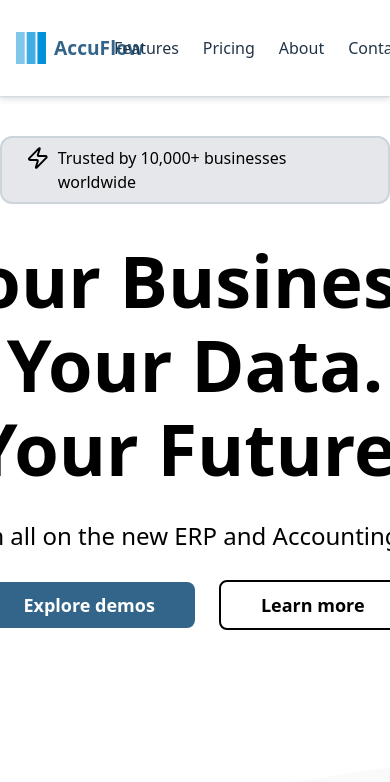
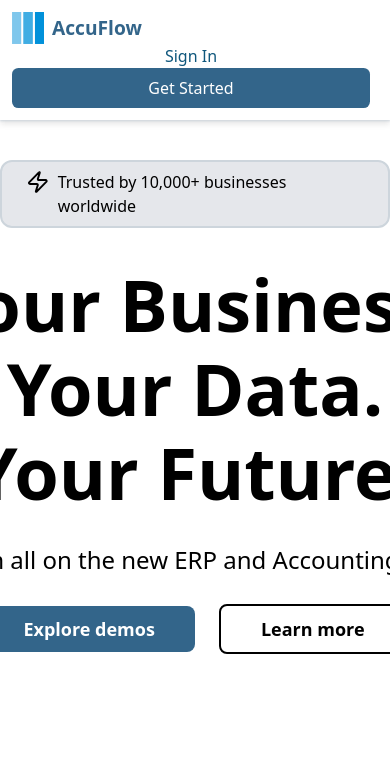
Before and after one commit to AsifulAhsan/AccuFlow, a React (Vite) app: page / in a window 390 px wide. Shown: the top 782 px of the page. Built offline with nearby package versions, Linux system fonts and the light colour scheme.

Commit message:
Started Navbar (header) responsiveness

```diff
--- a/src/components/Header/Header.module.css
+++ b/src/components/Header/Header.module.css
@@ -8,13 +8,13 @@
   top: 0;
   z-index: 1000;
 }
-.header{
+.header {
   display: flex;
   justify-content: space-between;
   padding: 1rem;
-  box-shadow: 0 1px 2px 0 #CDD5DC;
+  box-shadow: 0 1px 2px 0 #cdd5dc;
 }
-.logoDiv{
+.logoDiv {
   display: flex;
   align-items: center;
   gap: 0.5rem;
@@ -30,12 +30,12 @@
   cursor: pointer;
 }
 .navItems:hover {
-    color: #0F577C;
+  color: #0f577c;
 }
 
 .signInBtn {
   border: 1px transparent;
-  color: #0F577C;
+  color: #0f577c;
   padding-left: 0.8rem;
   padding-right: 0.8rem;
   border-radius: 0.4rem;
@@ -47,7 +47,7 @@
 }
 .getStartBtn {
   border: 1px transparent;
-  background-color: #33658A;
+  background-color: #33658a;
   color: white;
   padding-left: 0.8rem;
   padding-right: 0.8rem;
@@ -58,12 +58,24 @@
   cursor: pointer;
 }
 .getStartBtn:hover {
-  background-color: #0F577C;
+  background-color: #0f577c;
 }
 
 .navTitle {
-  color: #33658A;
+  color: #33658a;
   font-weight: bold;
   font-size: larger;
   cursor: default;
 }
+
+@media (max-width: 640px) {
+  .header {
+    flex-direction: column;
+    padding: 0.75rem;
+  }
+  .navLinks {
+    display: none;
+    flex-direction: column;
+    width: 100%;
+  }
+}
```
Lines whose indentation alone changed are shown as unchanged.
